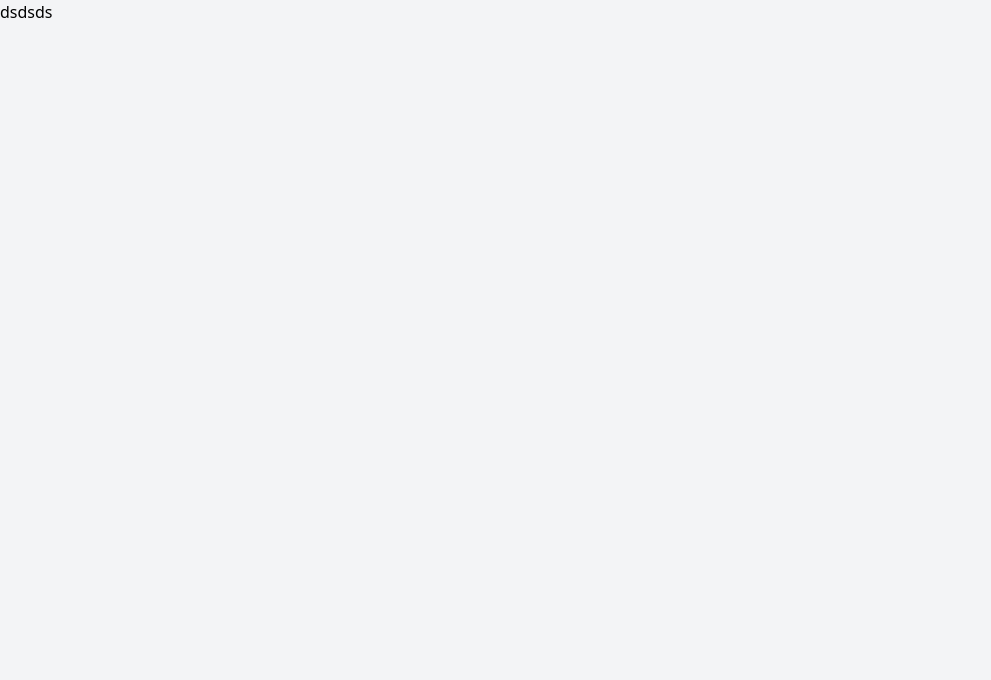
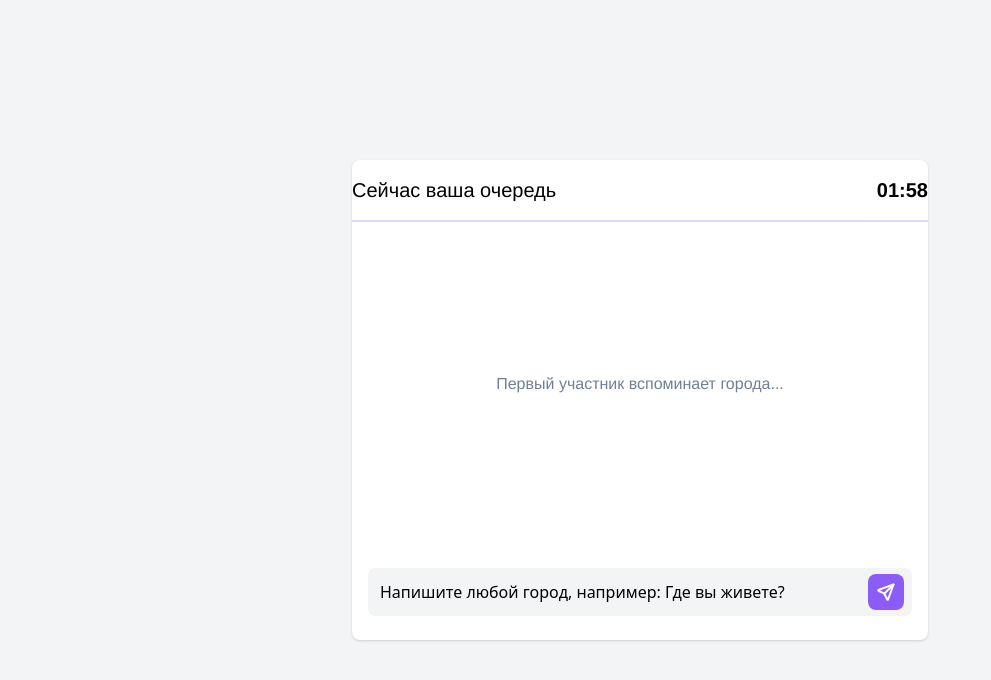
Before and after one commit to OmgDie/chaek, a React (Vite) app: page / in a window 1280 px wide. Both pictures are taken after a click on the button "Начать игру". Shown: the top 680 px of the page, without its empty margins (0-991 px from the left). Built offline with nearby package versions, Linux system fonts and the light colour scheme.

Commit message:
feat: add dayjs, add logic to the FirstCityPage, add timeUtils

```diff
--- a/package.json
+++ b/package.json
@@ -11,6 +11,7 @@
   },
   "dependencies": {
     "@tailwindcss/container-queries": "^0.1.1",
+    "dayjs": "^1.11.10",
     "react": "^18.2.0",
     "react-dom": "^18.2.0",
     "react-router-dom": "^6.18.0"
--- a/src/pages/FirstCity.tsx
+++ b/src/pages/FirstCity.tsx
@@ -1,7 +1,104 @@
-import React, { FC } from 'react';
+import React, { useEffect, useState } from 'react';
+import { useNavigate } from 'react-router-dom';
+import Card from '../components/Card';
+import { formatTime } from '../utils/timeUtils';
 
-const FirstCity: FC = () => {
-  return <div>dsdsds</div>;
+const FirstCity: React.FC = () => {
+  const navigate = useNavigate();
+  const [timer, setTimer] = useState(120);
+
+  useEffect(() => {
+    const intervalId = setInterval(() => {
+      setTimer(prevTimer => {
+        if (prevTimer > 0) {
+          return prevTimer - 1;
+        } else {
+          clearInterval(intervalId);
+          handleTimeout();
+          return 0;
+        }
+      });
+    }, 1000);
+
+    return () => clearInterval(intervalId);
+  }, []);
+
+  const handleTimeout = () => {
+    console.log('Time is up!');
+  };
+
+  const handleSendClick = () => {
+    console.log('Город отправлен');
+  };
+
+  return (
+    <div className="flex h-screen items-center justify-center">
+      <Card>
+        <div className="flex flex-col items-center justify-center">
+          <div className="prose flex w-full items-center justify-between pb-4 font-['Helvetica_Neue'] leading-[24px] text-black">
+            <span className="text-xl">Сейчас ваша очередь</span>
+            <span className="text-xl font-bold">{formatTime(timer)}</span>
+          </div>
+          <div
+            id="Divider"
+            className="mx-6 h-1 w-full shrink-0 animate-pulse border-x-0 border-b-0 border-t-2 border-solid border-[#C4B5FD]"
+          />
+
+          <div className=" flex items-center justify-center">
+            <div className="prose mx-4 flex min-h-[320px] w-full items-center justify-center text-center font-['Helvetica_Neue'] text-[#718096]">
+              Первый участник вспоминает города...
+            </div>
+          </div>
+
+          <div
+            id="FooterRoot"
+            className="flex h-20 w-[576px] max-w-screen-md flex-row items-center justify-center rounded-lg pt-4"
+          >
+            <div className="relative w-full px-4 py-3">
+              <input
+                type="text"
+                placeholder="Напишите любой город, например: Где вы живете?"
+                className="w-full rounded-lg border-none bg-gray-100 py-3 text-black placeholder-black"
+              />
+              <div className="absolute right-6 top-1/2 -translate-y-1/2 transform">
+                <div className="flex items-center justify-center rounded-lg bg-violet-500 p-2">
+                  <svg
+                    width="20"
+                    height="20"
+                    viewBox="0 0 20 20"
+                    fill="none"
+                    xmlns="http://www.w3.org/2000/svg"
+                  >
+                    <g clipPath="url(#clip0_7618_580)">
+                      <path
+                        d="M8.33337 11.6667L17.5 2.5"
+                        stroke="white"
+                        strokeWidth="2"
+                        strokeLinecap="round"
+                        strokeLinejoin="round"
+                      />
+                      <path
+                        d="M17.5001 2.5L12.0834 17.5C12.0468 17.5798 11.9881 17.6474 11.9143 17.6948C11.8404 17.7422 11.7545 17.7674 11.6667 17.7674C11.579 17.7674 11.493 17.7422 11.4192 17.6948C11.3453 17.6474 11.2866 17.5798 11.2501 17.5L8.33339 11.6667L2.50006 8.75C2.42027 8.71344 2.35266 8.65474 2.30526 8.58088C2.25786 8.50701 2.23267 8.4211 2.23267 8.33333C2.23267 8.24557 2.25786 8.15965 2.30526 8.08579C2.35266 8.01193 2.42027 7.95323 2.50006 7.91667L17.5001 2.5Z"
+                        stroke="white"
+                        strokeWidth="2"
+                        strokeLinecap="round"
+                        strokeLinejoin="round"
+                      />
+                    </g>
+                    <defs>
+                      <clipPath id="clip0_7618_580">
+                        <rect width="20" height="20" fill="white" />
+                      </clipPath>
+                    </defs>
+                  </svg>
+                </div>
+              </div>
+            </div>
+          </div>
+        </div>
+      </Card>
+    </div>
+  );
 };
 
 export default FirstCity;
--- /dev/null
+++ b/src/utils/timeUtils.ts
@@ -0,0 +1,9 @@
+import dayjs from 'dayjs';
+
+export const formatTime = (seconds: number): string => {
+  const formattedTime: string = dayjs()
+    .startOf('day')
+    .add(seconds, 'second')
+    .format('mm:ss');
+  return formattedTime;
+};
```
Also changed, not shown: 1 other file (tests, documents, lock files or other folders).
